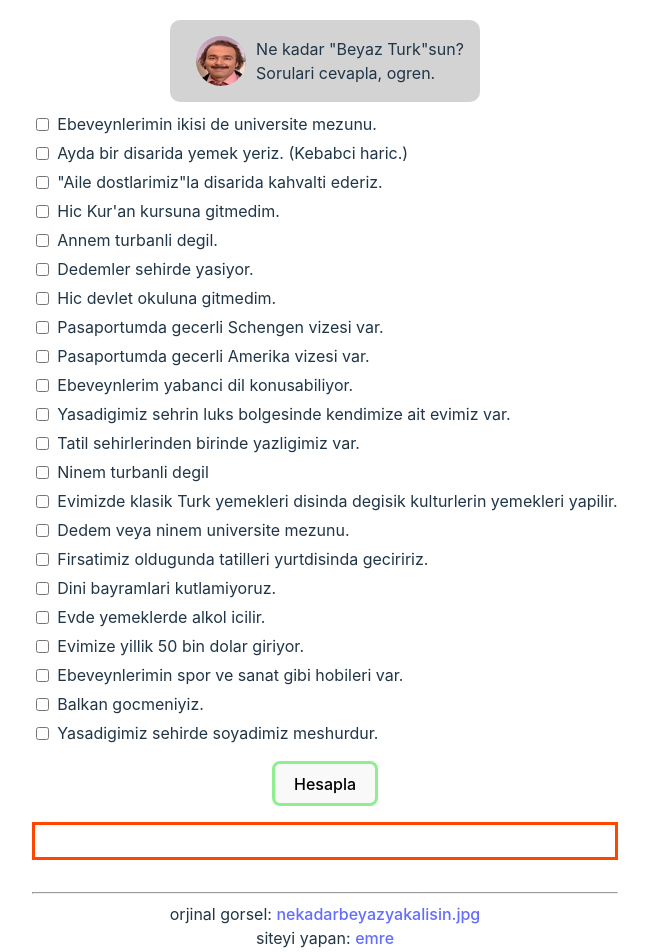
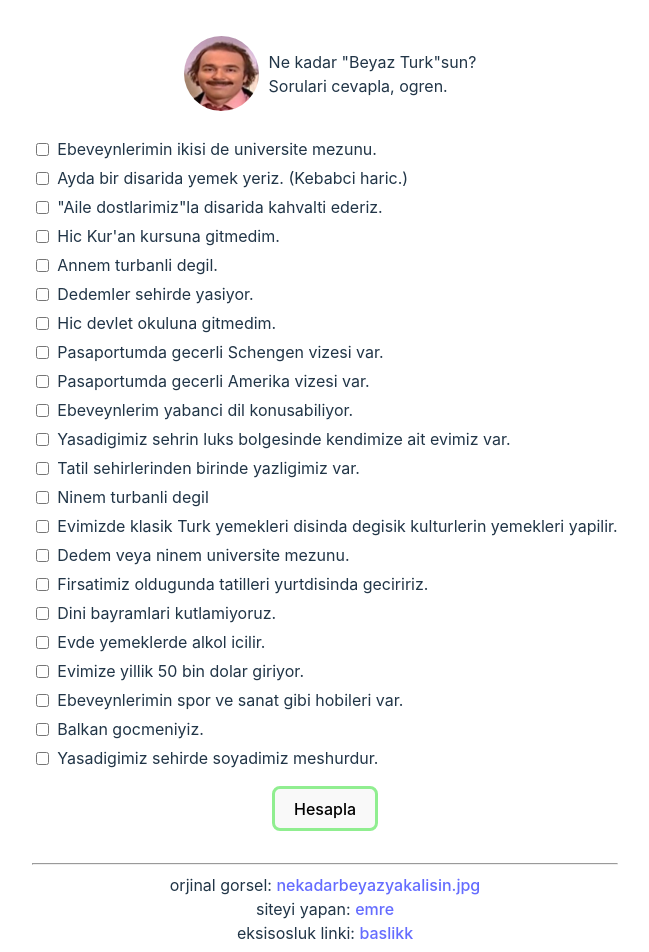
Before and after one commit to MostlyEmre/beyaz-turk-musun, a React (Vite) app: page / in a window 1280 px wide. Shown: the top 952 px of the page, without its empty margins (315-964 px from the left). Built offline with nearby package versions, Linux system fonts and the light colour scheme.

Commit message:
SEO updates, logic fixes

```diff
--- a/index.html
+++ b/index.html
@@ -8,6 +8,26 @@
     <link rel="manifest" href="/site.webmanifest" />
     <meta name="viewport" content="width=device-width, initial-scale=1.0" />
     <title>Ne kadar beyaz turksun?</title>
+
+    <!-- HTML Meta Tags -->
+    <meta name="description" content='Ne kadar "Beyaz Turk"sun? Testi coz, ogren.' />
+
+    <!-- Facebook Meta Tags -->
+    <meta property="og:url" content="https://beyaz-turk-musun.emre.ca" />
+    <meta property="og:type" content="website" />
+    <meta property="og:title" content="Ne kadar beyaz turksun?" />
+    <meta property="og:description" content='Ne kadar "Beyaz Turk"sun? Testi coz, ogren.' />
+    <meta property="og:image" content="https://beyaz-turk-musun.emre.ca/og.png" />
+
+    <!-- Twitter Meta Tags -->
+    <meta name="twitter:card" content="summary_large_image" />
+    <meta property="twitter:domain" content="beyaz-turk-musun.emre.ca" />
+    <meta property="twitter:url" content="https://beyaz-turk-musun.emre.ca" />
+    <meta name="twitter:title" content="Ne kadar beyaz turksun?" />
+    <meta name="twitter:description" content='Ne kadar "Beyaz Turk"sun? Testi coz, ogren.' />
+    <meta name="twitter:image" content="https://beyaz-turk-musun.emre.ca/og.png" />
+
+    <!-- Meta Tags Generated via https://www.opengraph.xyz -->
   </head>
   <body>
     <div id="root"></div>
--- a/src/App.tsx
+++ b/src/App.tsx
@@ -65,7 +65,7 @@ function App() {
           </button>
         </ButtonWrapper>
 
-        <Result>{result}</Result>
+        {result && <Result>{result}</Result>}
       </Form>
       <br />
       <hr />
@@ -103,7 +103,6 @@ const Header = styled.div`
   gap: 0;
   align-items: center;
   margin-bottom: 10px;
-  background-color: lightgray;
   padding: 1rem;
   border-radius: 10px;
   h1 {
@@ -131,8 +130,8 @@ const Altintop = styled.div<AltintopProps>`
   background-image: url(${(props) => props.image});
   background-size: cover;
   background-position: center;
-  width: 50px;
-  height: 50px;
+  width: 75px;
+  height: 75px;
   border-radius: 50%;
 `;
 
```
Also changed, not shown: public/og.png (added).
